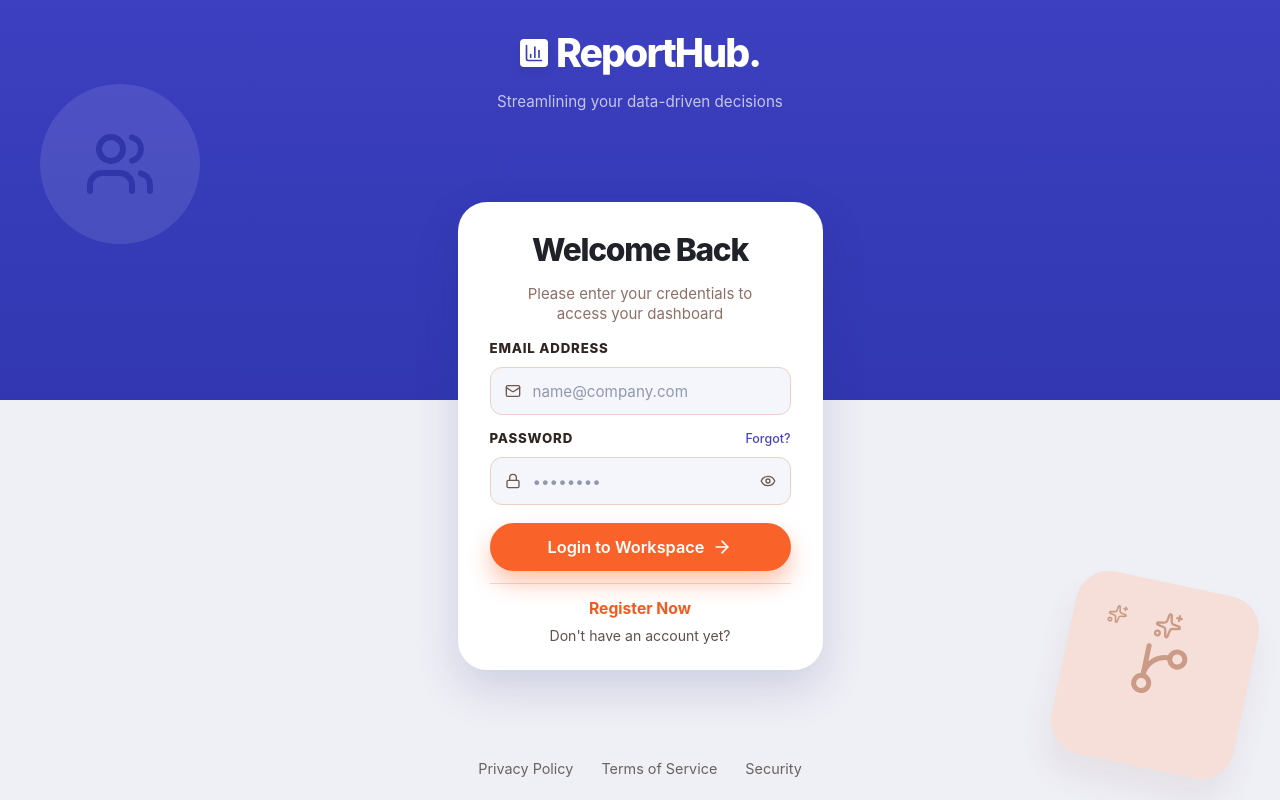
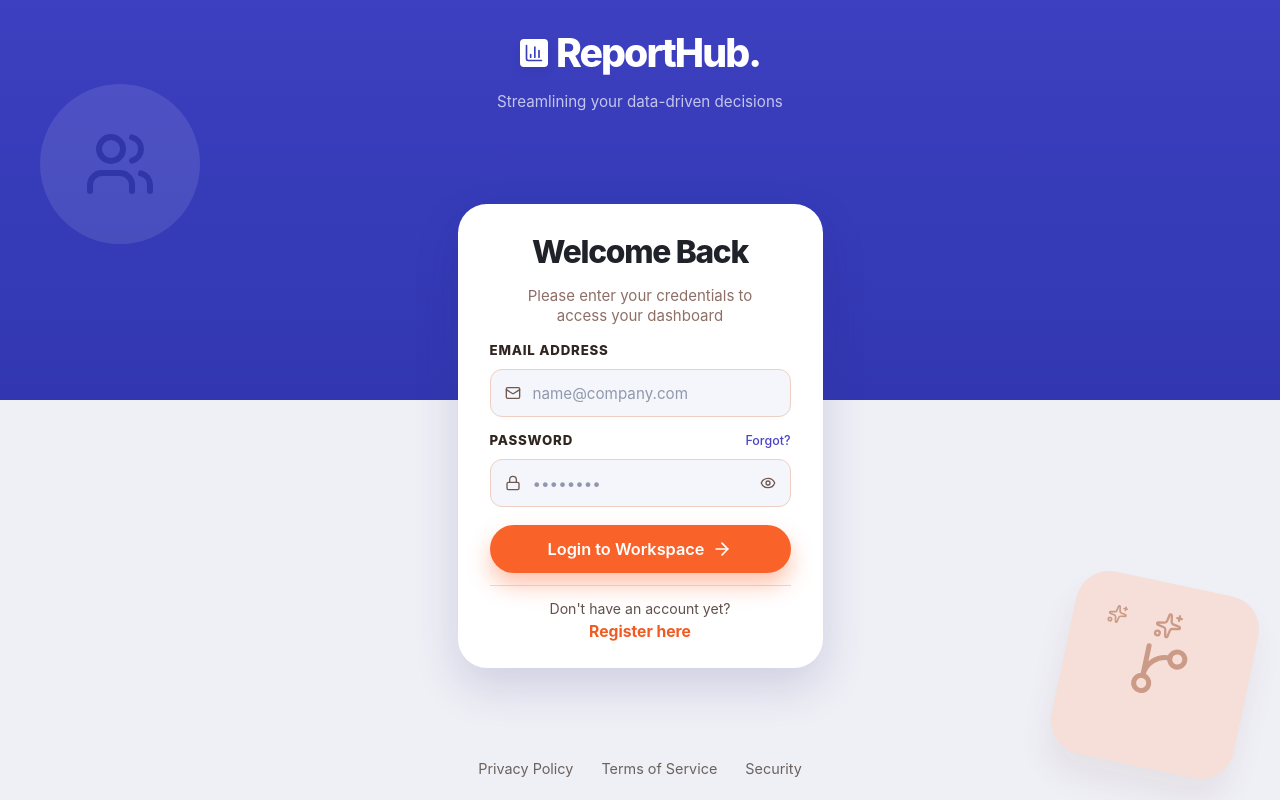
Before and after one commit to Vihangasachintha/report-hub, a React (Vite) app in the folder frontend/: page /login in a window 1280 px wide. Built offline with nearby package versions, Linux system fonts and the light colour scheme.

Commit message:
feat: add registration link to Login component

```diff
--- a/frontend/src/pages/Login.tsx
+++ b/frontend/src/pages/Login.tsx
@@ -10,7 +10,7 @@ import {
   Sparkles,
   GitBranch,
 } from "lucide-react";
-import { useNavigate } from "react-router-dom";
+import { useNavigate, Link } from "react-router-dom";
 
 function Login() {
   const navigate = useNavigate();
@@ -146,15 +146,17 @@ function Login() {
             <div className="my-3 border-t border-[#f1d9d1]" />
 
             <div className="text-center">
-              <button
-                type="button"
-                className="border-0 bg-transparent p-0 text-[0.98rem] font-bold text-[#f15a20]"
-              >
-                Register Now
-              </button>
               <p className="mt-1 text-[0.88rem] text-[#61504b]">
                 Don't have an account yet?
               </p>
+              <Link to="/register">
+                <button
+                  type="button"
+                  className="border-0 bg-transparent p-0 text-[0.98rem] font-bold text-[#f15a20] cursor-pointer"
+                >
+                  Register here
+                </button>
+              </Link>
             </div>
           </section>
         </main>
```
